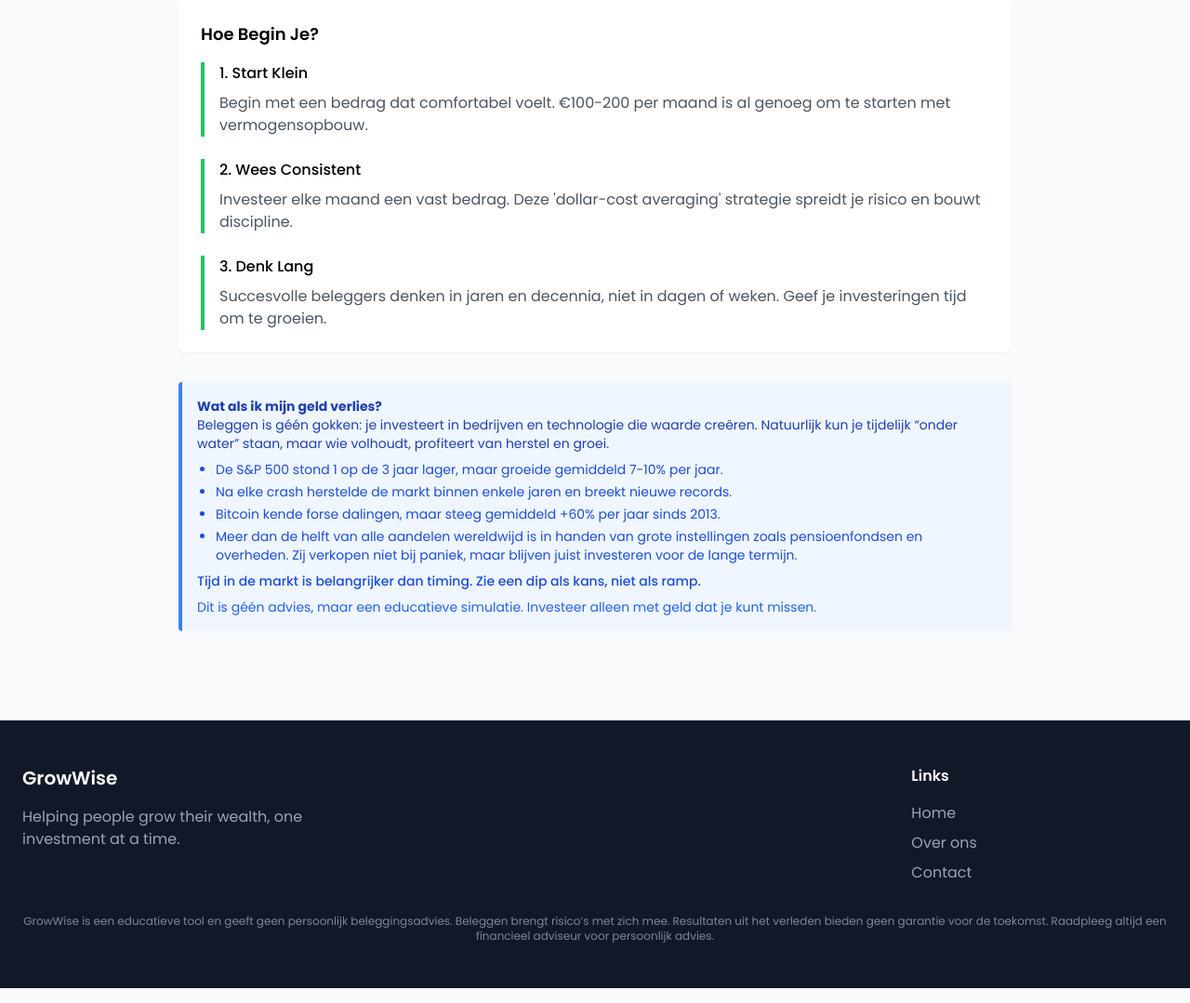
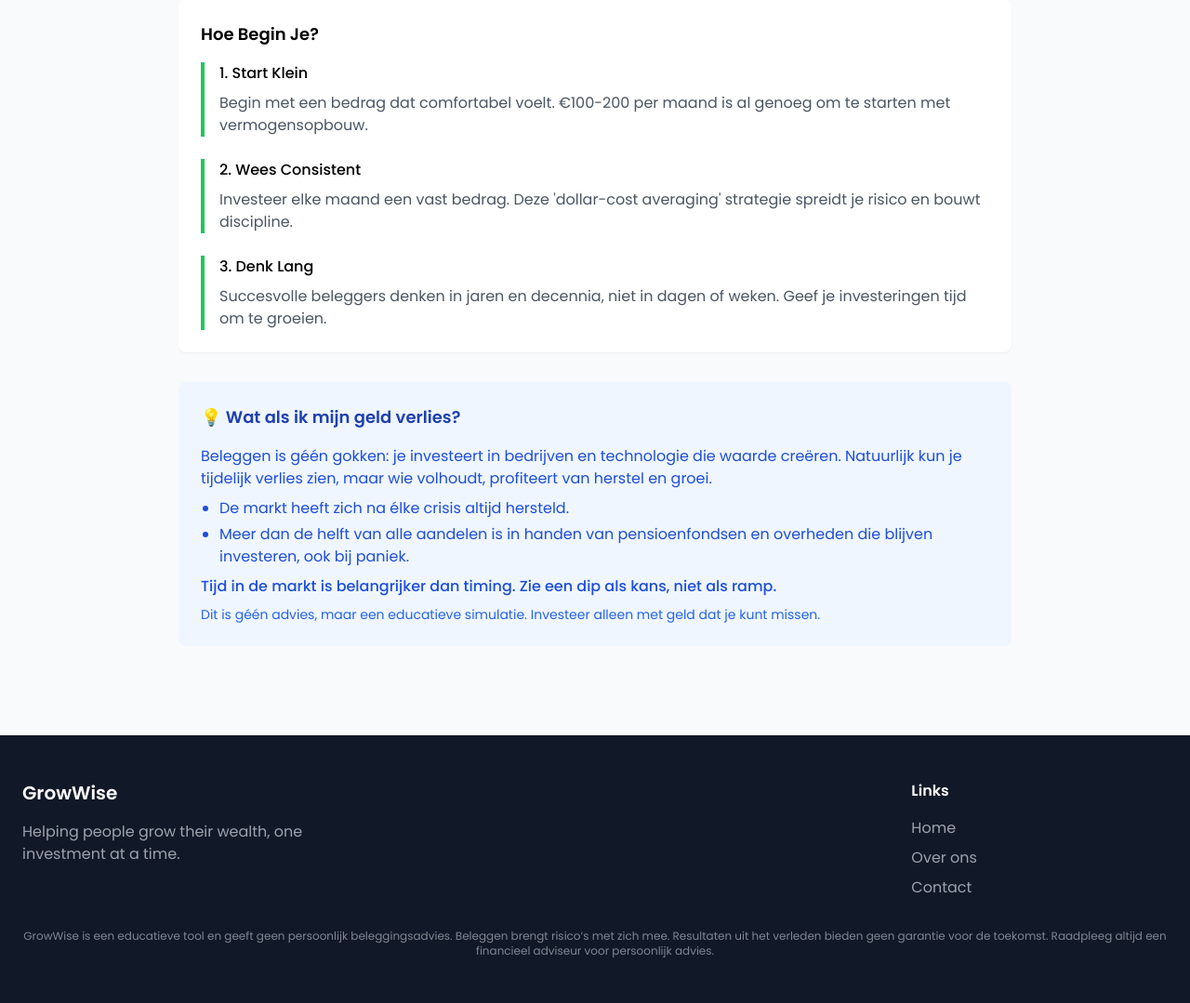
Before and after one commit to emieldelo/GrowWise, a Flask app: page / in a window 1280 px wide. Shown: the part 2698-3777 px from the top of the page at 93% size. Run offline with Flask 3, Linux system fonts and the light colour scheme; some libraries are stand-ins or nearby versions.

Commit message:
Update home.html

```diff
--- a/templates/home.html
+++ b/templates/home.html
@@ -767,25 +767,23 @@
                         </div>
                         <div class="mt-8"></div>
                         <!-- Vervang de huidige gele box en tekst in de Strategy-tab door deze compacte blauwe variant -->
-                        <div class="bg-blue-50 border-l-4 border-blue-500 p-4 mb-8 rounded text-blue-800 text-sm">
-                            <strong>Wat als ik mijn geld verlies?</strong>
-                            <br>
-                            Beleggen is géén gokken: je investeert in bedrijven en technologie die waarde creëren. Natuurlijk kun je tijdelijk “onder water” staan, maar wie volhoudt, profiteert van herstel en groei.
-                            <ul class="list-disc pl-5 mt-2 space-y-1 text-blue-700">
-                                <li>De S&P 500 stond 1 op de 3 jaar lager, maar groeide gemiddeld 7-10% per jaar.</li>
-                                <li>Na elke crash herstelde de markt binnen enkele jaren en breekt nieuwe records.</li>
-                                <li>Bitcoin kende forse dalingen, maar steeg gemiddeld +60% per jaar sinds 2013.</li>
-                                <li>
-                                    Meer dan de helft van alle aandelen wereldwijd is in handen van grote instellingen zoals pensioenfondsen en overheden. Zij verkopen niet bij paniek, maar blijven juist investeren voor de lange termijn.
-                                </li>
-
-                            </ul>
-                            <span class="block mt-2 text-blue-700 font-medium">
-                                Tijd in de markt is belangrijker dan timing. Zie een dip als kans, niet als ramp.
-                            </span>
-                            <span class="block mt-2 text-blue-600">
-                                Dit is géén advies, maar een educatieve simulatie. Investeer alleen met geld dat je kunt missen.
-                            </span>
+                        <div class="bg-blue-50 rounded-lg p-6 mb-8">
+                            <h4 class="text-lg font-semibold mb-4 text-blue-800">💡 Wat als ik mijn geld verlies?</h4>
+                            <div class="text-blue-700 space-y-2">
+                                <p>
+                                    Beleggen is géén gokken: je investeert in bedrijven en technologie die waarde creëren. Natuurlijk kun je tijdelijk verlies zien, maar wie volhoudt, profiteert van herstel en groei.
+                                </p>
+                                <ul class="list-disc pl-5 space-y-1">
+                                    <li>De markt heeft zich na élke crisis altijd hersteld.</li>
+                                    <li>Meer dan de helft van alle aandelen is in handen van pensioenfondsen en overheden die blijven investeren, ook bij paniek.</li>
+                                </ul>
+                                <p class="font-medium">
+                                    Tijd in de markt is belangrijker dan timing. Zie een dip als kans, niet als ramp.
+                                </p>
+                                <p class="text-blue-600 text-sm">
+                                    Dit is géén advies, maar een educatieve simulatie. Investeer alleen met geld dat je kunt missen.
+                                </p>
+                            </div>
                         </div>
 
                     </div>
```
